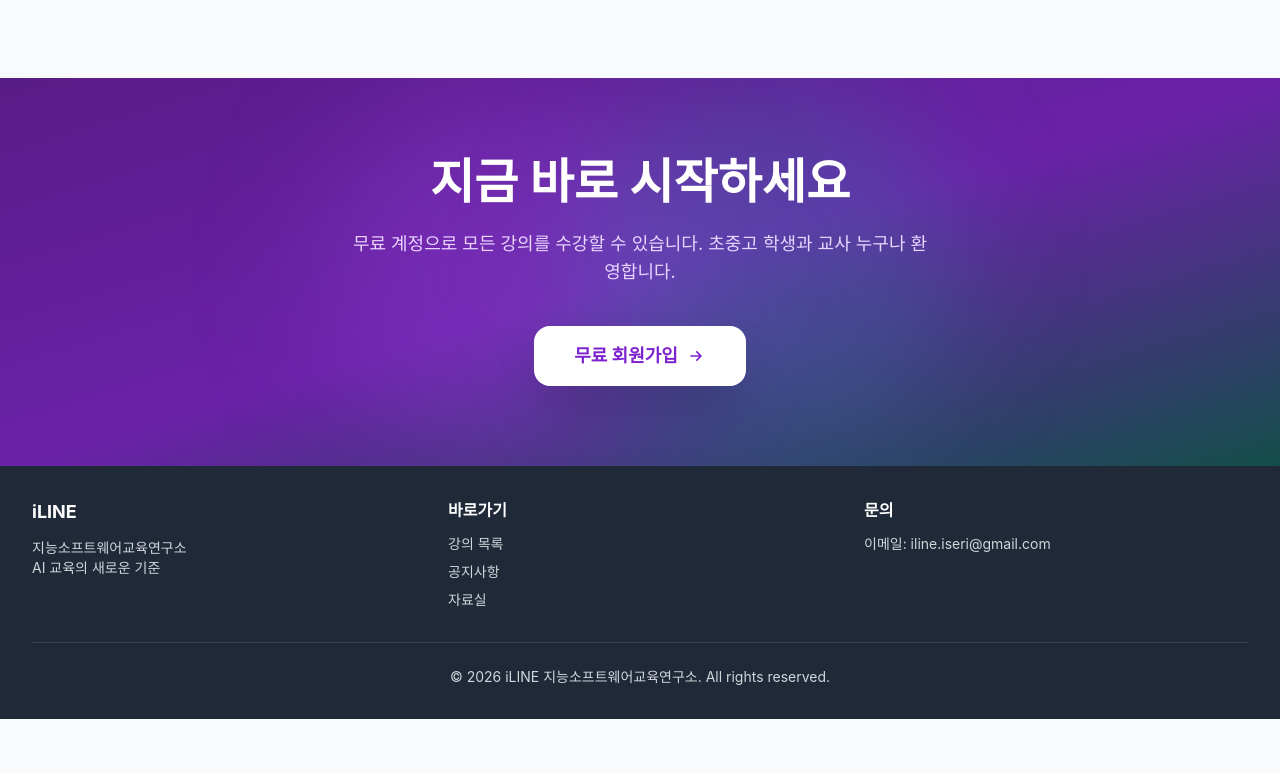
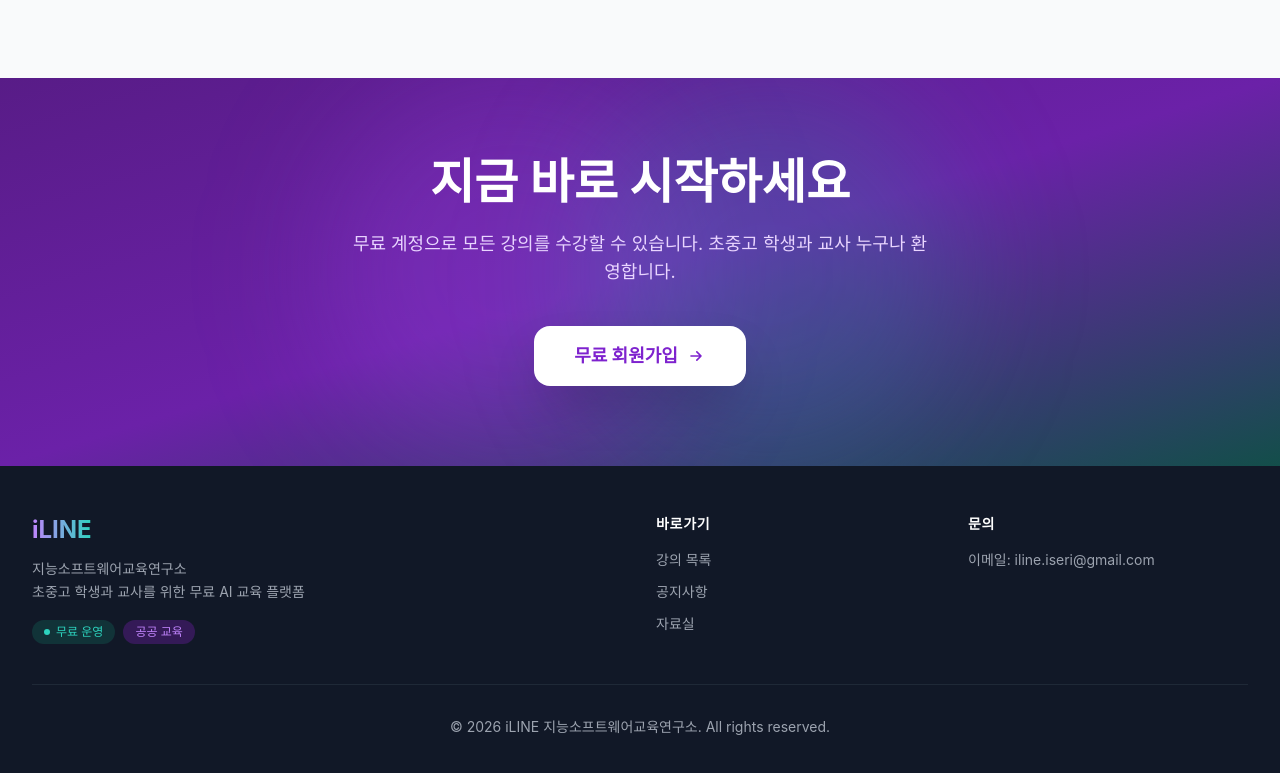
Before and after one commit to iLINE-iSERI/iline, a Next.js app: page / in a window 1280 px wide. Shown: the part 1922-2695 px from the top of the page. Before the commit the page ends 2641 px from the top, so only its background shows below. Built offline with nearby package versions, Linux system fonts and the light colour scheme; no server answers.

Commit message:
Update Footer.tsx
보라로 디자인 변경

```diff
--- a/components/layout/Footer.tsx
+++ b/components/layout/Footer.tsx
@@ -1,33 +1,64 @@
 // 하단 푸터 컴포넌트
+import Link from 'next/link'
+
 export default function Footer() {
   return (
-    <footer className="bg-gray-800 text-gray-300">
-      <div className="max-w-7xl mx-auto px-4 sm:px-6 lg:px-8 py-8">
-        <div className="grid grid-cols-1 md:grid-cols-3 gap-8">
-          <div>
-            <h3 className="text-white font-bold text-lg mb-3">iLINE</h3>
-            <p className="text-sm">
+    <footer className="bg-gray-900 text-gray-400">
+      <div className="max-w-7xl mx-auto px-4 sm:px-6 lg:px-8 py-12">
+        <div className="grid grid-cols-1 md:grid-cols-4 gap-8">
+          {/* 브랜드 */}
+          <div className="md:col-span-2">
+            <span className="text-2xl font-bold bg-gradient-to-r from-purple-400 to-teal-400 bg-clip-text text-transparent">
+              iLINE
+            </span>
+            <p className="mt-3 text-sm leading-relaxed max-w-sm">
               지능소프트웨어교육연구소
               <br />
-              AI 교육의 새로운 기준
+              초중고 학생과 교사를 위한 무료 AI 교육 플랫폼
             </p>
+            <div className="mt-4 flex items-center gap-2">
+              <span className="inline-flex items-center gap-1.5 px-3 py-1 rounded-full bg-teal-900/50 text-teal-400 text-xs font-medium">
+                <span className="w-1.5 h-1.5 bg-teal-400 rounded-full" />
+                무료 운영
+              </span>
+              <span className="inline-flex items-center gap-1.5 px-3 py-1 rounded-full bg-purple-900/50 text-purple-400 text-xs font-medium">
+                공공 교육
+              </span>
+            </div>
           </div>
+
+          {/* 바로가기 */}
           <div>
-            <h4 className="text-white font-semibold mb-3">바로가기</h4>
-            <ul className="space-y-2 text-sm">
-              <li><a href="/courses" className="hover:text-white transition-colors">강의 목록</a></li>
-              <li><a href="/board/notice" className="hover:text-white transition-colors">공지사항</a></li>
-              <li><a href="/board/resource" className="hover:text-white transition-colors">자료실</a></li>
+            <h4 className="text-white font-semibold mb-4 text-sm uppercase tracking-wider">바로가기</h4>
+            <ul className="space-y-3 text-sm">
+              <li>
+                <Link href="/courses" className="hover:text-purple-400 transition-colors">
+                  강의 목록
+                </Link>
+              </li>
+              <li>
+                <Link href="/board/notice" className="hover:text-purple-400 transition-colors">
+                  공지사항
+                </Link>
+              </li>
+              <li>
+                <Link href="/board/resource" className="hover:text-purple-400 transition-colors">
+                  자료실
+                </Link>
+              </li>
             </ul>
           </div>
+
+          {/* 문의 */}
           <div>
-            <h4 className="text-white font-semibold mb-3">문의</h4>
+            <h4 className="text-white font-semibold mb-4 text-sm uppercase tracking-wider">문의</h4>
             <p className="text-sm">
               이메일: iline.iseri@gmail.com
             </p>
           </div>
         </div>
-        <div className="mt-8 pt-6 border-t border-gray-700 text-center text-sm">
+
+        <div className="mt-10 pt-8 border-t border-gray-800 text-center text-sm">
           <p>&copy; {new Date().getFullYear()} iLINE 지능소프트웨어교육연구소. All rights reserved.</p>
         </div>
       </div>
```
